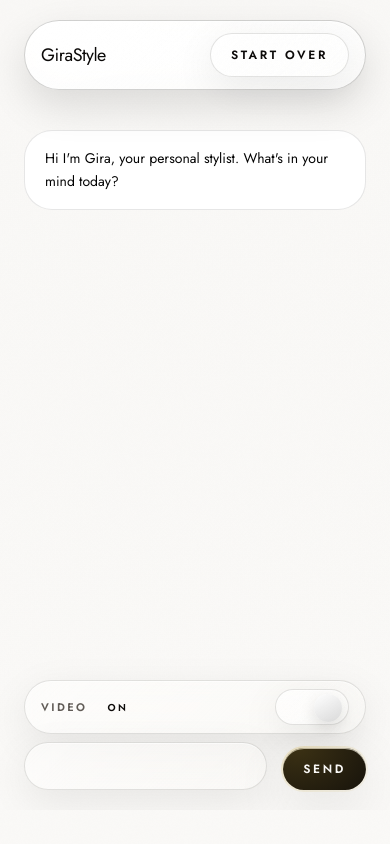
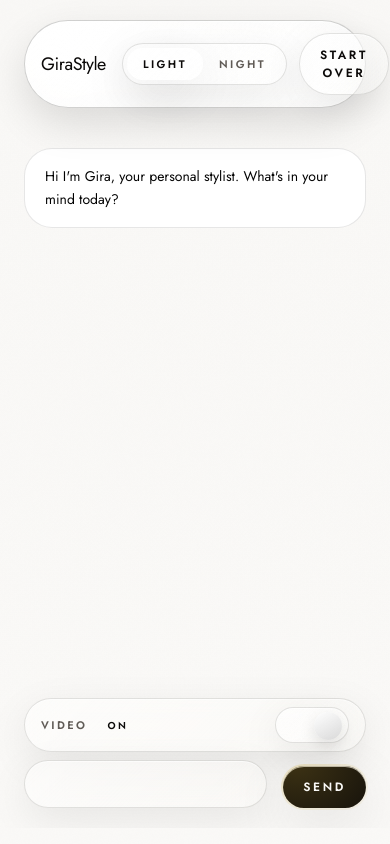
Before and after one commit to ZacharyZhang-NY/gira-style, a Next.js app: page /studio in a window 390 px wide. Built offline with nearby package versions, Linux system fonts and the light colour scheme; a web font is replaced by a local one.

Commit message:
update zip code, update chat panel chips.

```diff
--- a/src/app/studio/page.tsx
+++ b/src/app/studio/page.tsx
@@ -1,9 +1,38 @@
+import fs from "node:fs";
+import path from "node:path";
+
 import { Studio } from "@/features/studio/studio";
 
+function loadChipOptions() {
+  const constantsPath = path.join(process.cwd(), "api", "constants.py");
+  let raw = "";
+  try {
+    raw = fs.readFileSync(constantsPath, "utf8");
+  } catch {
+    return [];
+  }
+
+  const blockMatch = raw.match(/CHIP_CATEGORIES\s*=\s*\{([\s\S]*?)\n\}/);
+  if (!blockMatch) return [];
+  const block = blockMatch[1];
+  const chips: string[] = [];
+
+  for (const line of block.split(/\r?\n/)) {
+    const trimmed = line.trim();
+    if (!trimmed || trimmed.startsWith("#")) continue;
+    if (trimmed.includes(": [")) continue;
+    const itemMatch = trimmed.match(/^"([^"]+)"\s*,?\s*$/);
+    if (itemMatch) chips.push(itemMatch[1]);
+  }
+
+  return Array.from(new Set(chips));
+}
+
 export default function StudioPage() {
+  const chipOptions = loadChipOptions();
   return (
     <div className="font-jost">
-      <Studio />
+      <Studio initialChips={chipOptions} />
     </div>
   );
 }
--- a/src/features/cold-start/cold-start.tsx
+++ b/src/features/cold-start/cold-start.tsx
@@ -265,7 +265,7 @@ export function ColdStart() {
               </span>
             </Link>
 
-            <ThemeToggle className="hidden sm:inline-flex" />
+            <ThemeToggle />
           </div>
         </div>
       </header>
@@ -422,25 +422,41 @@ export function ColdStart() {
                               const latitude = position.coords.latitude;
                               const longitude = position.coords.longitude;
 
+                              const geoapifyKey =
+                                process.env.NEXT_PUBLIC_GEOAPIFY_API_KEY;
+                              if (!geoapifyKey) {
+                                throw new Error(
+                                  "Location lookup isn’t configured—type your zip code instead.",
+                                );
+                              }
+
                               const resp = await fetch(
-                                `https://api.bigdatacloud.net/data/reverse-geocode-client?latitude=${encodeURIComponent(
+                                `https://api.geoapify.com/v1/geocode/reverse?lat=${encodeURIComponent(
                                   String(latitude),
-                                )}&longitude=${encodeURIComponent(
+                                )}&lon=${encodeURIComponent(
                                   String(longitude),
-                                )}&localityLanguage=en`,
+                                )}&lang=en&limit=1&apiKey=${encodeURIComponent(
+                                  geoapifyKey,
+                                )}`,
                               );
                               if (!resp.ok) {
                                 throw new Error("Unable to detect zip code.");
                               }
-                              const payload = (await resp.json()) as { postcode?: unknown };
+                              const payload = (await resp.json()) as {
+                                features?: Array<{
+                                  properties?: { postcode?: unknown };
+                                }>;
+                              };
                               const postcode =
-                                typeof payload.postcode === "string"
-                                  ? payload.postcode.trim()
+                                typeof payload.features?.[0]?.properties
+                                  ?.postcode === "string"
+                                  ? payload.features[0].properties.postcode.trim()
                                   : "";
                               if (!postcode) {
-                                throw new Error("We couldn’t detect a zip code for this location.");
+                                throw new Error(
+                                  "We couldn’t detect a zip code for this location.",
+                                );
                               }
-
                               if (stepIndexRef.current !== zipStepIndex) {
                                 return;
                               }
--- a/src/features/studio/components/chat-panel.tsx
+++ b/src/features/studio/components/chat-panel.tsx
@@ -26,6 +26,7 @@ type ChatPanelProps = {
   disableVideoToggle: boolean;
   videoEnabled: boolean;
   messages: ChatMessage[];
+  chips?: string[];
   mobileOutputs?: Record<string, React.ReactNode>;
   onSubmitRequest: (value: string) => void;
   onInterrupt?: () => void;
@@ -107,6 +108,7 @@ export function ChatPanel({
   disableVideoToggle,
   videoEnabled,
   messages,
+  chips = [],
   mobileOutputs,
   onSubmitRequest,
   onInterrupt,
@@ -116,6 +118,20 @@ export function ChatPanel({
   const [value, setValue] = React.useState("");
   const [error, setError] = React.useState("");
   const scrollRef = React.useRef<HTMLDivElement | null>(null);
+  const [chipOptions] = React.useState(() => {
+    if (!chips.length) return [];
+    const shuffled = [...chips];
+    for (let i = shuffled.length - 1; i > 0; i -= 1) {
+      const j = Math.floor(Math.random() * (i + 1));
+      [shuffled[i], shuffled[j]] = [shuffled[j], shuffled[i]];
+    }
+    return shuffled.slice(0, 3);
+  });
+  const hasUserMessage = React.useMemo(
+    () => messages.some((msg) => msg.role === "user"),
+    [messages],
+  );
+  const showChips = chipOptions.length > 0 && !hasUserMessage;
 
   const scrollToBottom = React.useCallback(
     (behavior: ScrollBehavior = "auto") => {
@@ -176,6 +192,31 @@ export function ChatPanel({
                 </div>
               );
             })}
+            {showChips ? (
+              <div className="flex flex-wrap gap-2 pt-2">
+                {chipOptions.map((chip) => (
+                  <button
+                    key={chip}
+                    type="button"
+                    disabled={disableComposer}
+                    onClick={() => {
+                      if (disableComposer) return;
+                      setError("");
+                      setValue("");
+                      onSubmitRequest(chip);
+                    }}
+                    className={cn(
+                      "rounded-full px-4 py-2 text-[11px] font-semibold uppercase tracking-[0.22em]",
+                      "ui-glass-subtle text-muted transition-colors",
+                      "hover:text-text",
+                      "disabled:cursor-not-allowed disabled:opacity-60",
+                    )}
+                  >
+                    {chip}
+                  </button>
+                ))}
+              </div>
+            ) : null}
           </div>
         </AnimatePresence>
       </div>
--- a/src/features/studio/studio.tsx
+++ b/src/features/studio/studio.tsx
@@ -273,7 +273,7 @@ function VersionOutput({
   );
 }
 
-export function Studio() {
+export function Studio({ initialChips = [] }: { initialChips?: string[] }) {
   const router = useRouter();
 
   const [hydrated, setHydrated] = React.useState(false);
@@ -775,7 +775,7 @@ export function Studio() {
             </Link>
 
             <div className="flex items-center gap-3">
-              <ThemeToggle className="hidden sm:inline-flex" />
+              <ThemeToggle />
               <Button tone="outline" onClick={startOver} className="px-5">
                 Start over
               </Button>
@@ -818,6 +818,7 @@ export function Studio() {
               disableVideoToggle={isGenerating || !hydrated}
               videoEnabled={videoEnabled}
               messages={messages}
+              chips={initialChips}
               mobileOutputs={Object.fromEntries(
                 versions.map((version) => [
                   version.id,
```
